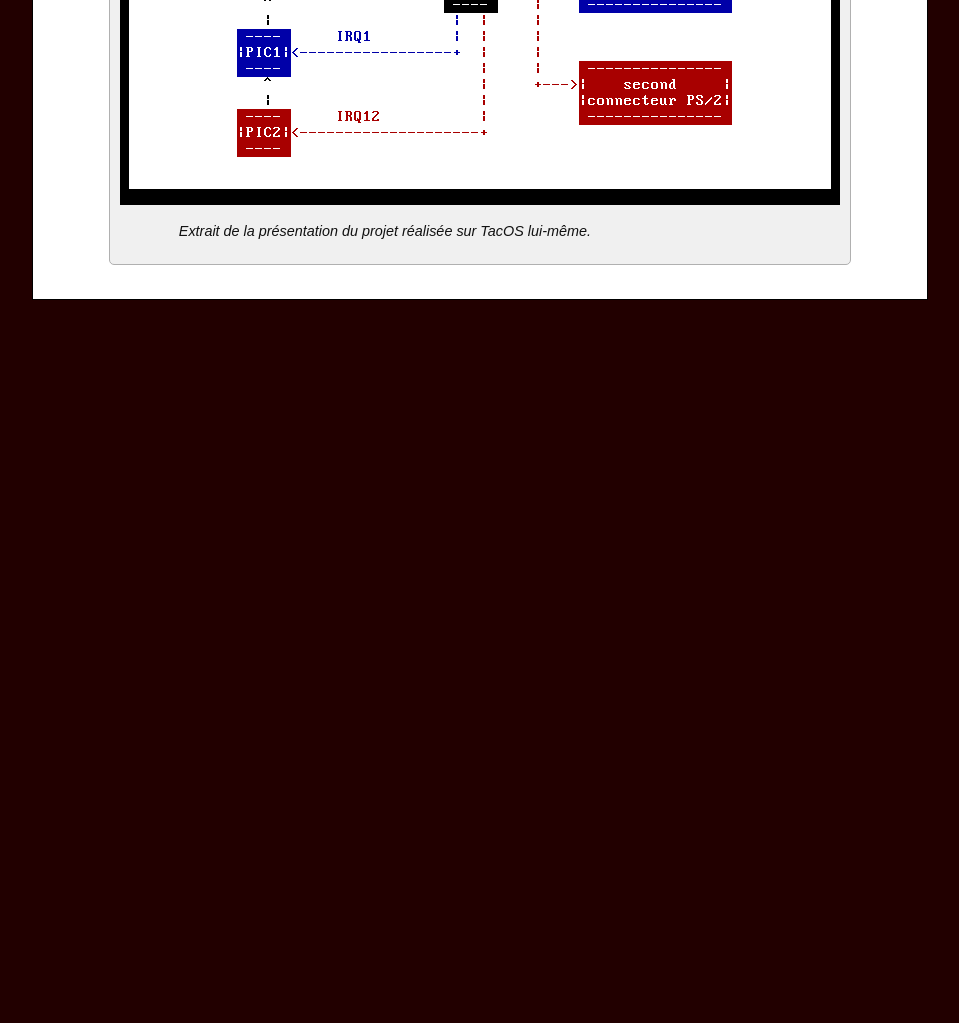
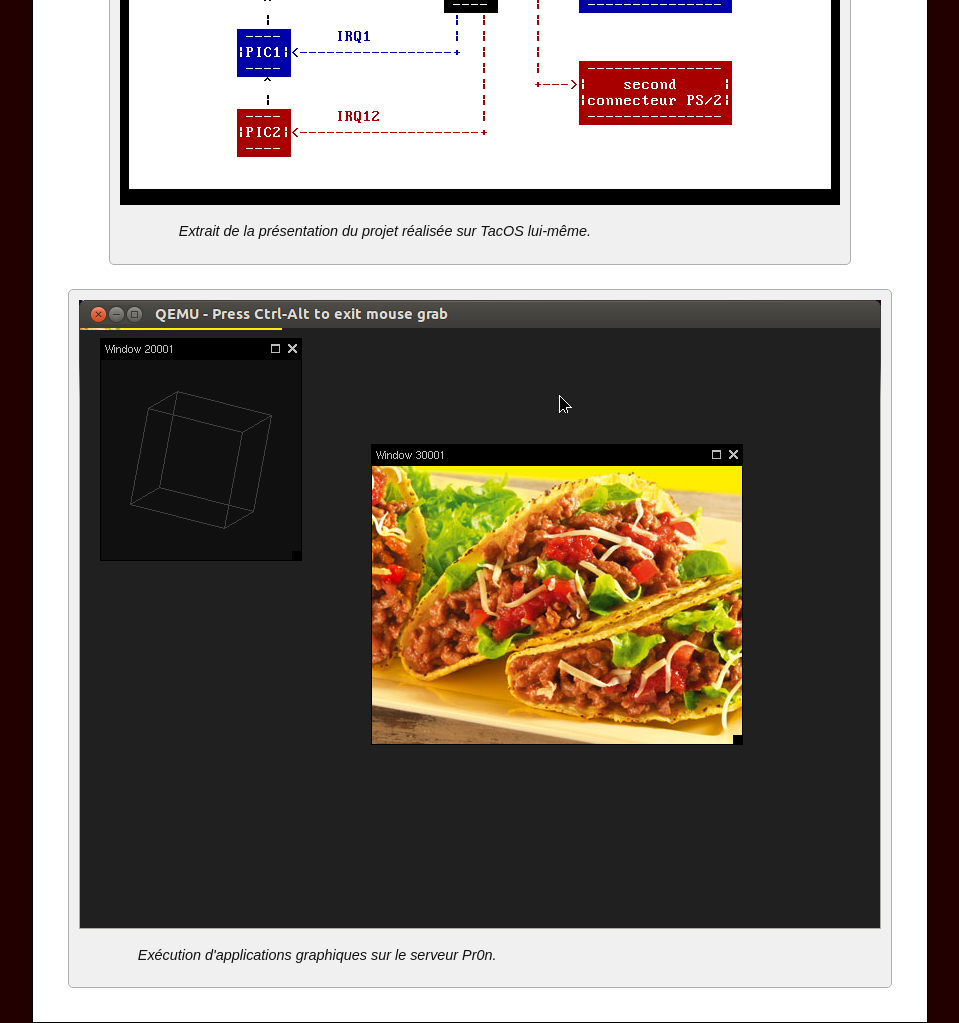
Before and after one commit to TacOS-team/tacos-team.github.com, a plain HTML site: page fr/screenshots.html in a window 1280 px wide. Shown: the part 1926-2949 px from the top of the page, without its empty margins (160-1119 px from the left). Before the commit the page ends 2226 px from the top, so only its background shows below. Drawn offline with Linux system fonts and the light colour scheme.

Commit message:
Ajout screenshots.

```diff
--- a/fr/screenshots.html
+++ b/fr/screenshots.html
@@ -32,6 +32,10 @@
 				<img src="/images/tacos4.png" alt="pres"/>
 				<p>Extrait de la présentation du projet réalisée sur TacOS lui-même.</p>
 			</div>
+			<div class="screenshot">
+				<img src="/images/tacos-pron.png" alt="pron"/>
+				<p>Exécution d'applications graphiques sur le serveur Pr0n.</p>
+			</div>
 		</div>
 	</body>
 </html>
```
Also changed, not shown: en/screenshots.html (+4 -0 lines), fr/about.html (+1 -1 lines), images/tacos-pron.png (added).
